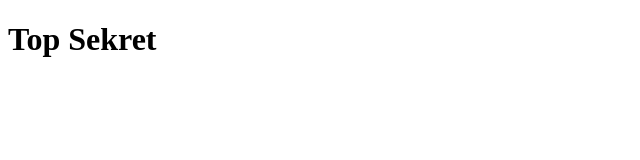
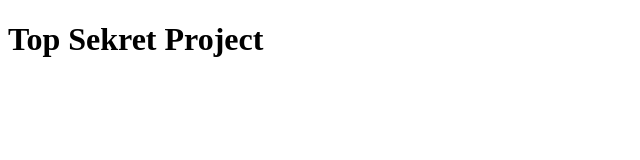
Before and after one commit to bvsatyaram/top-sekret, a plain HTML site: page index.html in a window 1280 px wide. Shown: the whole page, without its empty margins (0-640 px from the left). Drawn offline with Linux system fonts and the light colour scheme.

Commit message:
Add project to heading

```diff
--- a/index.html
+++ b/index.html
@@ -5,6 +5,6 @@
     <title>Top Sekret</title>
   </head>
   <body>
-    <h1>Top Sekret</h1>
+    <h1>Top Sekret Project</h1>
   </body>
 </html>
```
